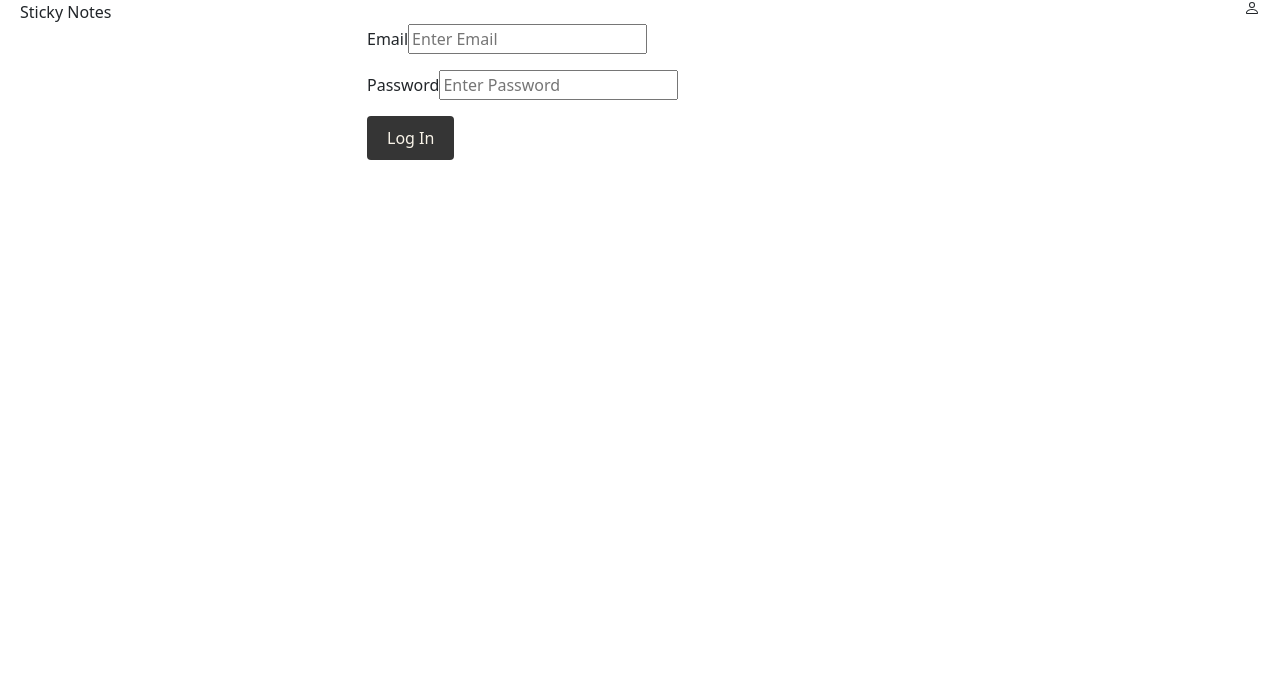
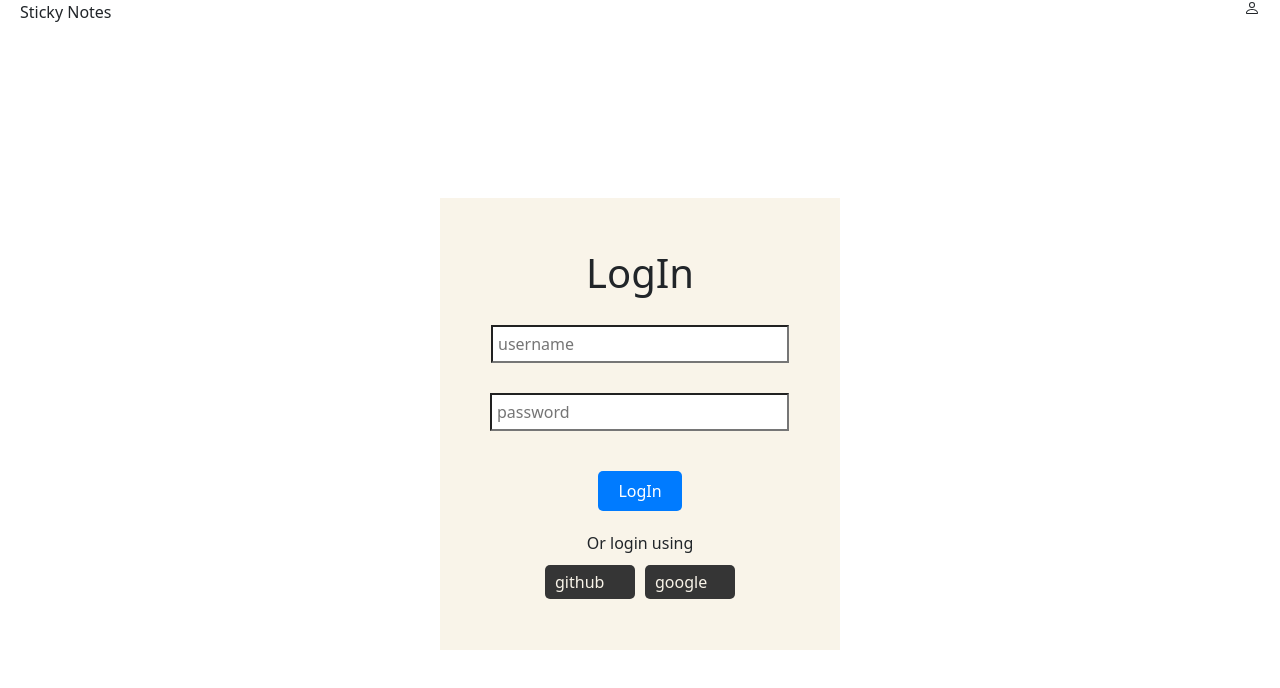
Before and after one commit to Hack-Weekly/fire-kangaroo-sticky-notes, a React (Create React App) app in the folder client/: page /login in a window 1280 px wide. Shown: the top 688 px of the page. Built offline with nearby package versions, Linux system fonts and the light colour scheme.

Commit message:
change the login

```diff
--- a/client/src/App.css
+++ b/client/src/App.css
@@ -56,36 +56,77 @@
             bottom: 36px;
             cursor: pointer;
         }
+        /* login */
 
-
-/* login section */
-
-.form-control {
-    width: 100%;
-    padding: 8px;
-    border: 1px solid #F9F4E9;
-    border-radius: 4px;
-    margin-bottom: 15px;
+        .center {
+            display: flex;
+            justify-content: center;
+            align-items: center;
+            height: 100vh;
         }
 
-.btn-custom {
-    background-color: #353535;
-    color: #F9F4E9;
-    padding: 10px 20px;
-    border: none;
-    border-radius: 4px;
-    cursor: pointer;
+        .cover {
+            display: flex;
+            flex-direction: column;
+            align-items: center;
+            border: 1px solid #F9F4E9;
+            background: #F9F4E9;
+            padding: 50px;
+            width: 400px;
         }
 
-@media (min-width: 992px) {
-    .col-md-6 {
-        max-width: 400px;
-        margin: 0 auto;
-    }
+        h1 {
+            margin-top: 40px;
+            margin-bottom: 20px;
         }
 
-@media (max-width: 375px) {
-    .col-md-6 {
-        padding: 0 15px;
+        .input-group {
+            display: flex;
+            flex-direction: column;
+            align-items: center;
+            margin-bottom: 20px;
         }
+
+        .input-group input {
+            margin-top: 20px;
+            /* Add 'px' after the value */
+            margin-bottom: 10px;
+            padding: 5px;
         }
+
+        .login-btn {
+            margin-top: 10px;
+            padding: 8px 20px;
+            background-color: #007bff;
+            /* Change to a contrasting color */
+            color: #fff;
+            /* Change to a contrasting color for better visibility */
+            cursor: pointer;
+            border: none;
+            border-radius: 5px;
+        }
+
+        .text {
+            margin-top: 20px;
+            margin-bottom: 10px;
+        }
+
+        .alt-login {
+            display: flex;
+            justify-content: space-around;
+            width: 200px;
+        }
+
+        .github,
+        .google {
+            padding: 5px 10px;
+            background-color: #353535;
+            /* Change to a contrasting color */
+            color: #F9F4E9;
+            /* Change to a contrasting color for better visibility */
+            cursor: pointer;
+            border: none;
+            border-radius: 5px;
+            width: 45%;
+            /* Change to percentage value */
+        }
--- a/client/src/pages/Login.jsx
+++ b/client/src/pages/Login.jsx
@@ -1,29 +1,28 @@
-import React from 'react'
-import Header from "../components/Header";
+import React from 'react';
+import Header from '../components/Header';
 
 function Login() {
   return (
     <>
       <Header />
-      <div className='container'>
-      <div className='row justify-content-center'>
-      <div className='col-12 col-md-6'>
-        <form action="login" method='POST'>
-        <div className='mb-3'>
-          <label htmlFor='email'>Email</label>
-          <input type='email' placeholder='Enter Email'></input>
+      <div className='center'>
+        <div className='cover'>
+          <h1>LogIn</h1>
+          <div className="input-group">
+            <input type='text' placeholder='username' />
+            <input type='password' placeholder='password' />
+          </div>
+          <div className='login-btn'>LogIn</div>
+
+          <p className='text'>Or login using</p>
+          <div className='alt-login'>
+           <div className='github'>github</div>
+           <div className='google'>google</div>
+          </div>
         </div>
-        <div className='mb-3'>
-        <label htmlFor='password'>Password</label>
-          <input type='password' placeholder='Enter Password'></input>
-        </div>
-        <button className='btn-custom'>Log In</button>
-        </form>
-      </div>
-      </div>
       </div>
     </>
-  )
+  );
 }
 
-export default Login
+export default Login;
--- a/client/src/pages/Signup.jsx
+++ b/client/src/pages/Signup.jsx
@@ -5,28 +5,7 @@ function Signup() {
   return (
     <>
       <Header />
-      <div className='container'>
-      <div className='row justify-content-center'>
-      <div className='col-12 col-sm-8 col-md-6'>
-        <form action="signup" method='POST'>
-        <div className='mb-3'>
-          <label htmlFor='name'>Name</label>
-          <input type='name' placeholder='Enter Name'></input>
-        </div>
-        <div className='mb-3'>
-          <label htmlFor='email'>Email</label>
-          <input type='email' placeholder='Enter Email'></input>
-        </div>
-        <div className='mb-3'>
-        <label htmlFor='password'>Password</label>
-          <input type='email' placeholder='Enter Password'></input>
-        </div>
-        <p>You are to agree to our terms and policies</p>
-        <button className='btn btn-default border'>Create Account</button>
-        </form>
-      </div>
-      </div>
-      </div>
+
     </>
   )
 }
```
Lines whose indentation alone changed are shown as unchanged.
